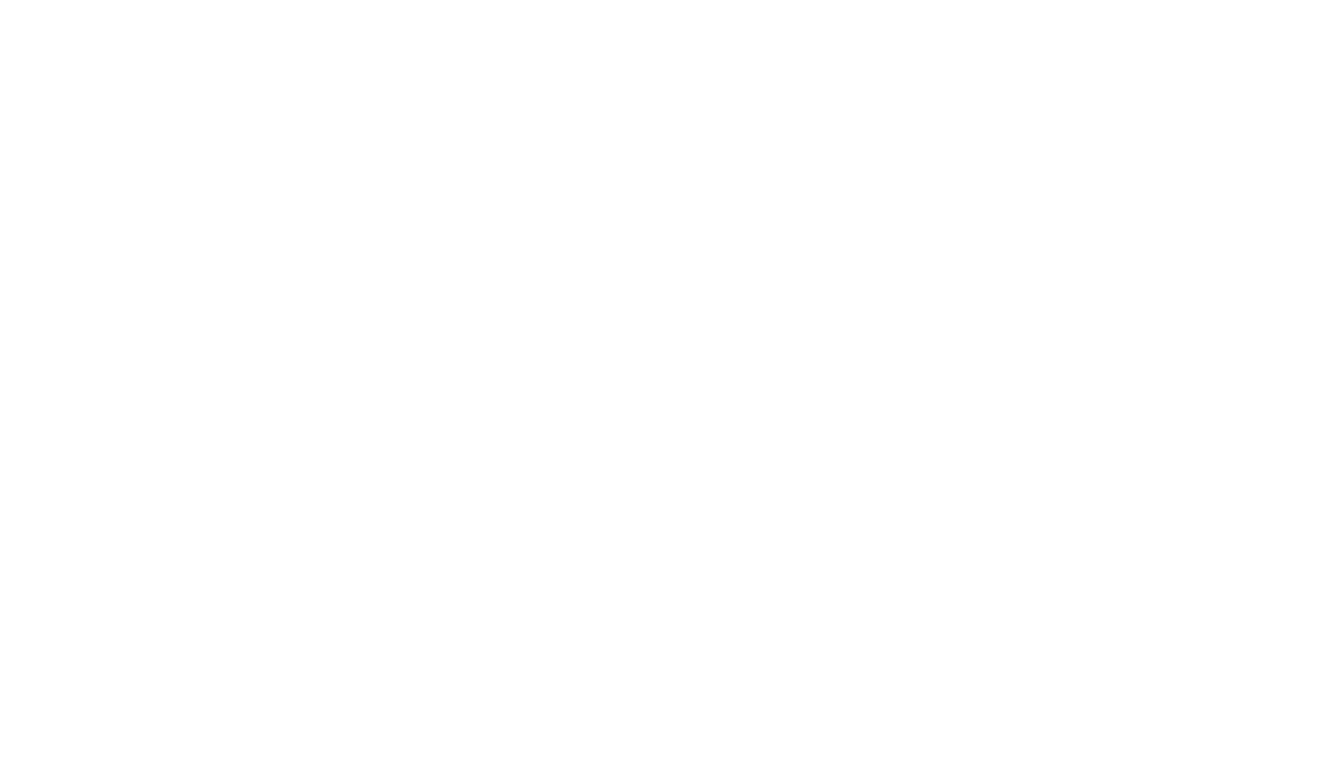
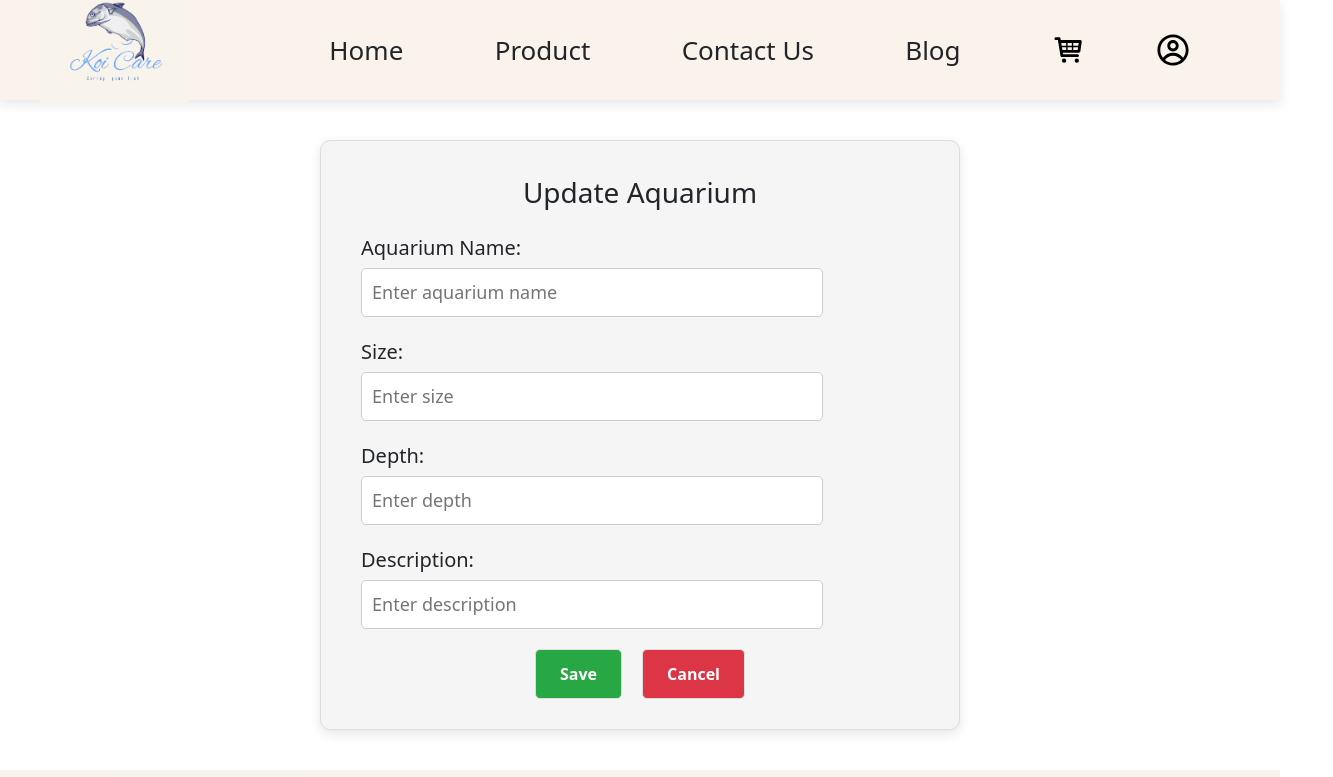
Before and after one commit to thiennlse/SWP_KoiCare_FE, a React (Create React App) app: page /updateaquarium/1 in a window 1280 px wide. Before the commit this address had no page. Shown: the top 777 px of the page, 1333 px wide, since content can reach past the window. Built offline with nearby package versions, Linux system fonts and the light colour scheme; no server answers; the HTML template or start-up script is replaced by a standard one; a web font is replaced by a local one.

Commit message:
update manage

```diff
--- a/src/App.js
+++ b/src/App.js
@@ -7,6 +7,7 @@
 import ManageAdmin from "./Pages/ManageAdmin/Manage_Admin";
 import AquariumManagement from "./Pages/Manage/Aquarium/AquariumManagement";
 import FishManagement from "./Pages/Manage/Fish/FishManagement";
+import UpdateAquarium from "./Pages/Manage/UpdateAquarium/UpdateAquarium";
 import { Routes, Route } from "react-router-dom";
 import Purchase from "./Pages/PurchasePage/purchase";
 import Cart from "./Pages/Cart/cart";
@@ -25,6 +26,7 @@
         <Route path="/admin" element={<ManageAdmin />} />
         <Route path="/aquariummanagement" element={<AquariumManagement />} />
         <Route path="/fishmanagement" element={<FishManagement />} />
+        <Route path="/updateaquarium/:id" element={<UpdateAquarium />} />
         <Route path="/cart" element={<Cart />} />
       </Routes>
     </div>
--- a/src/Pages/CreateAquarium/CreateAquarium.jsx
+++ b/src/Pages/CreateAquarium/CreateAquarium.jsx
@@ -33,6 +33,11 @@
             <label>Depth:</label>
             <input type="text" placeholder="Enter depth"></input>
           </div>
+
+          <div className="input_infor">
+            <label>Description:</label>
+            <input type="text" placeholder="Enter description"></input>
+          </div>
         </div>
       </div>
 
--- a/src/Pages/Manage/Aquarium/AquariumManagement.jsx
+++ b/src/Pages/Manage/Aquarium/AquariumManagement.jsx
@@ -35,6 +35,10 @@
       .then(() => {
         fetchPools();
       });
+  };
+
+  const handleEdit = (id) => {
+    navigate(`/updateaquarium/${id}`); // Chuyển hướng tới trang update với ID
   };
 
   return (
@@ -78,7 +82,7 @@
                 <td>{aquarium.depth}</td>
                 <td>{aquarium.description}</td>
                 <td>
-                  <button onClick={() => alert('Edit Pool functionality to be implemented')}>Edit</button>
+                  <button onClick={() => handleEdit(aquarium.id)}>Edit</button>
                   <button onClick={() => deletePool(aquarium.id)}>Delete</button>
                 </td>
               </tr>
--- /dev/null
+++ b/src/Pages/Manage/UpdateAquarium/UpdateAquarium.css
@@ -0,0 +1,77 @@
+.form_pool {
+    width: 50%;
+    margin: 40px auto;
+    padding: 30px;
+    background-color: #f5f5f5;
+    border-radius: 10px;
+    box-shadow: 0 4px 12px rgba(0, 0, 0, 0.1);
+    border: 1px solid #ddd;
+    margin-top: 140px;
+  }
+
+  .form_grid_pool {
+    display: grid;
+    grid-template-columns: 1fr;
+    gap: 20px;
+  }
+
+  .column {
+    display: flex;
+    flex-direction: column;
+    gap: 20px;
+  }
+
+  .input_infor label {
+    font-size: 20px;
+    display: block;
+    margin-left: 10px;
+  }
+
+  .input_infor input {
+    width: 80%;
+    font-size: 18px;
+    margin-left: 10px;
+    padding: 10px;
+    border-radius: 5px;
+    border: 1px solid #ccc;
+    margin-top: 5px;
+  }
+
+  .form_title {
+    text-align: center;
+    font-size: 28px;
+    margin-bottom: 20px;
+  }
+
+  .buttons {
+    display: flex;
+    justify-content: center;
+    gap: 20px;
+    margin-top: 20px;
+  }
+
+  .buttons button {
+    padding: 12px 24px;
+    font-size: 16px;
+    font-weight: 600;
+    border-radius: 5px;
+    border: 1px solid #ddd;
+  }
+
+  .buttons button[type="submit"] {
+    background-color: #28a745;
+    color: white;
+  }
+
+  .buttons button[type="submit"]:hover {
+    background-color: #218838;
+  }
+
+  .buttons button[type="button"] {
+    background-color: #dc3545;
+    color: white;
+  }
+
+  .buttons button[type="button"]:hover {
+    background-color: #c82333;
+  }
--- /dev/null
+++ b/src/Pages/Manage/UpdateAquarium/UpdateAquarium.jsx
@@ -0,0 +1,118 @@
+import "./UpdateAquarium.css";
+import Header from "../../../Components/header/header";
+import Footer from "../../../Components/footer/footer";
+import axios from "axios";
+import { useEffect, useState } from "react";
+import { useParams, useNavigate } from "react-router-dom";
+
+const UpdateAquarium = () => {
+  const { id } = useParams();
+  const navigate = useNavigate();
+  const [aquarium, setAquarium] = useState({
+    name: "",
+    size: "",
+    depth: "",
+    description: ""
+  });
+
+  useEffect(() => {
+    fetchAquariumData();
+  }, []);
+
+  const fetchAquariumData = () => {
+    axios.get(`https://koicare.azurewebsites.net/api/Pool/${id}`)
+      .then((res) => {
+        setAquarium(res.data);
+      });
+  };
+
+  const handleUpdate = (e) => {
+    e.preventDefault();
+    axios.put(`https://koicare.azurewebsites.net/api/Pool/${id}`, aquarium)
+      .then(() => {
+        alert("Aquarium updated successfully!");
+        navigate("/aquariummanagement");
+      });
+  };
+
+  const handleChange = (e) => {
+    const { name, value } = e.target;
+    setAquarium({ ...aquarium, [name]: value });
+  };
+
+  return (
+    <div>
+      <Header />
+      <UpdateAquariumForm
+        aquarium={aquarium}
+        handleChange={handleChange}
+        handleUpdate={handleUpdate}
+        navigate={navigate}
+      />
+      <Footer />
+    </div>
+  );
+};
+
+function UpdateAquariumForm({ aquarium, handleChange, handleUpdate, navigate }) {
+  return (
+    <form className="form_pool" onSubmit={handleUpdate}>
+      <p className="form_title">Update Aquarium</p>
+
+      <div className="form_grid_pool">
+        <div className="column">
+          <div className="input_infor">
+            <label>Aquarium Name:</label>
+            <input
+              type="text"
+              name="name"
+              value={aquarium.name}
+              onChange={handleChange}
+              placeholder="Enter aquarium name"
+            />
+          </div>
+
+          <div className="input_infor">
+            <label>Size:</label>
+            <input
+              type="text"
+              name="size"
+              value={aquarium.size}
+              onChange={handleChange}
+              placeholder="Enter size"
+            />
+          </div>
+
+          <div className="input_infor">
+            <label>Depth:</label>
+            <input
+              type="text"
+              name="depth"
+              value={aquarium.depth}
+              onChange={handleChange}
+              placeholder="Enter depth"
+            />
+          </div>
+
+          <div className="input_infor">
+            <label>Description:</label>
+            <input
+              type="text"
+              name="description"
+              value={aquarium.description}
+              onChange={handleChange}
+              placeholder="Enter description"
+            />
+          </div>
+        </div>
+      </div>
+
+      <div className="buttons">
+        <button type="submit">Save</button>
+        <button type="button" onClick={() => navigate("/aquariummanagement")}>Cancel</button>
+      </div>
+    </form>
+  );
+}
+
+export default UpdateAquarium;
```
